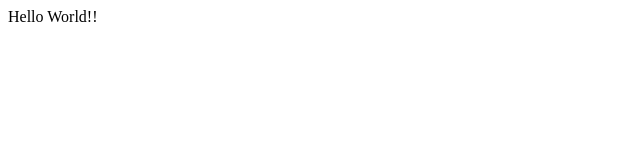
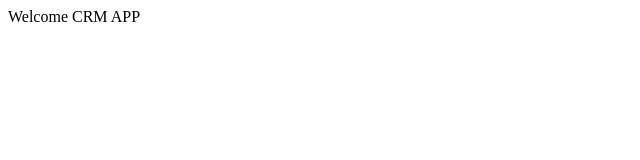
Before and after one commit to insaaf9/crmapp, a plain HTML site: page index.html in a window 1280 px wide. Shown: the full height of the page, 0-640 px from the left. Drawn offline with Linux system fonts and the light colour scheme.

Commit message:
Update index.html

```diff
--- a/index.html
+++ b/index.html
@@ -1,9 +1,9 @@
 <!DOCTYPE html>
 <html>
 <head>
-	<title>Privacy Policy</title>
+	<title>CRM APP</title>
 </head>
 <body>
-	Hello World!!
+	Welcome CRM APP
 </body>
 </html>
```
